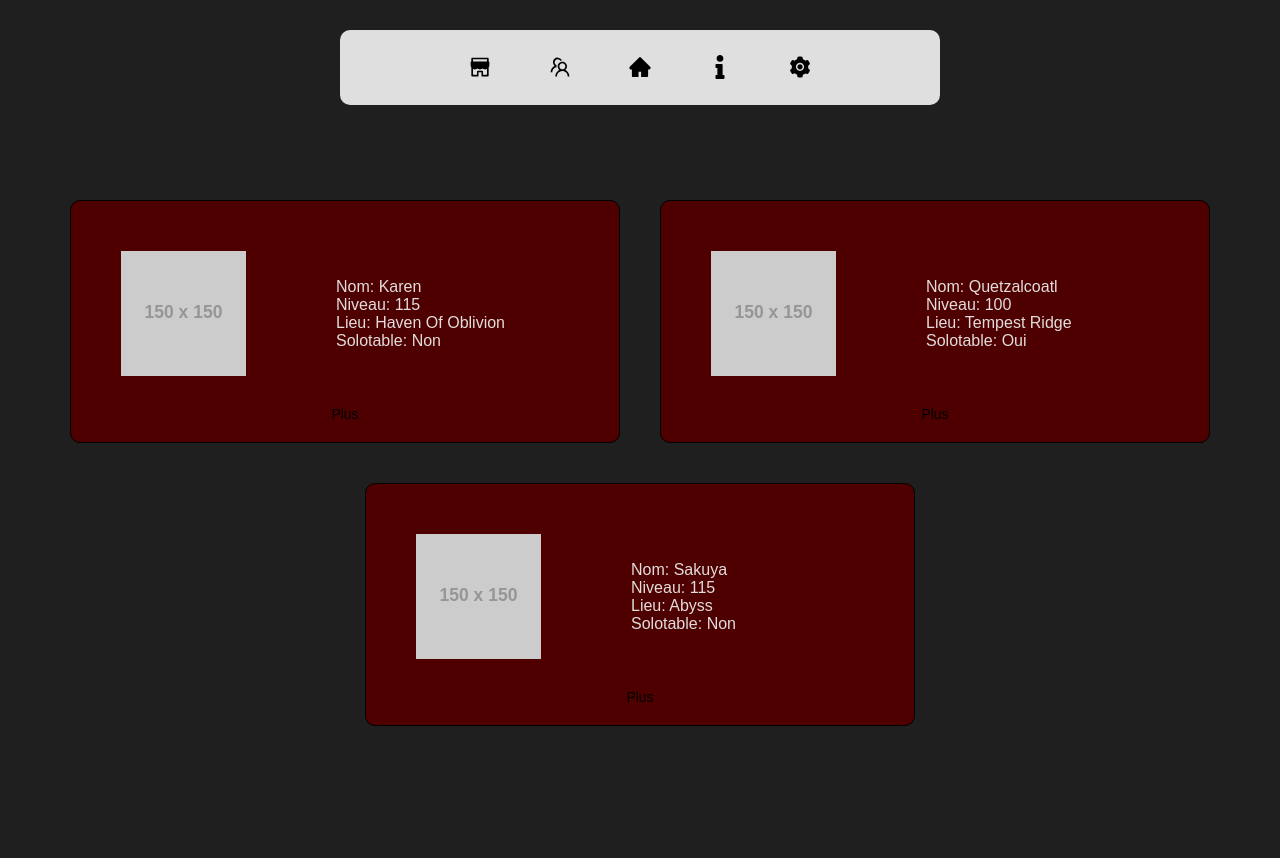
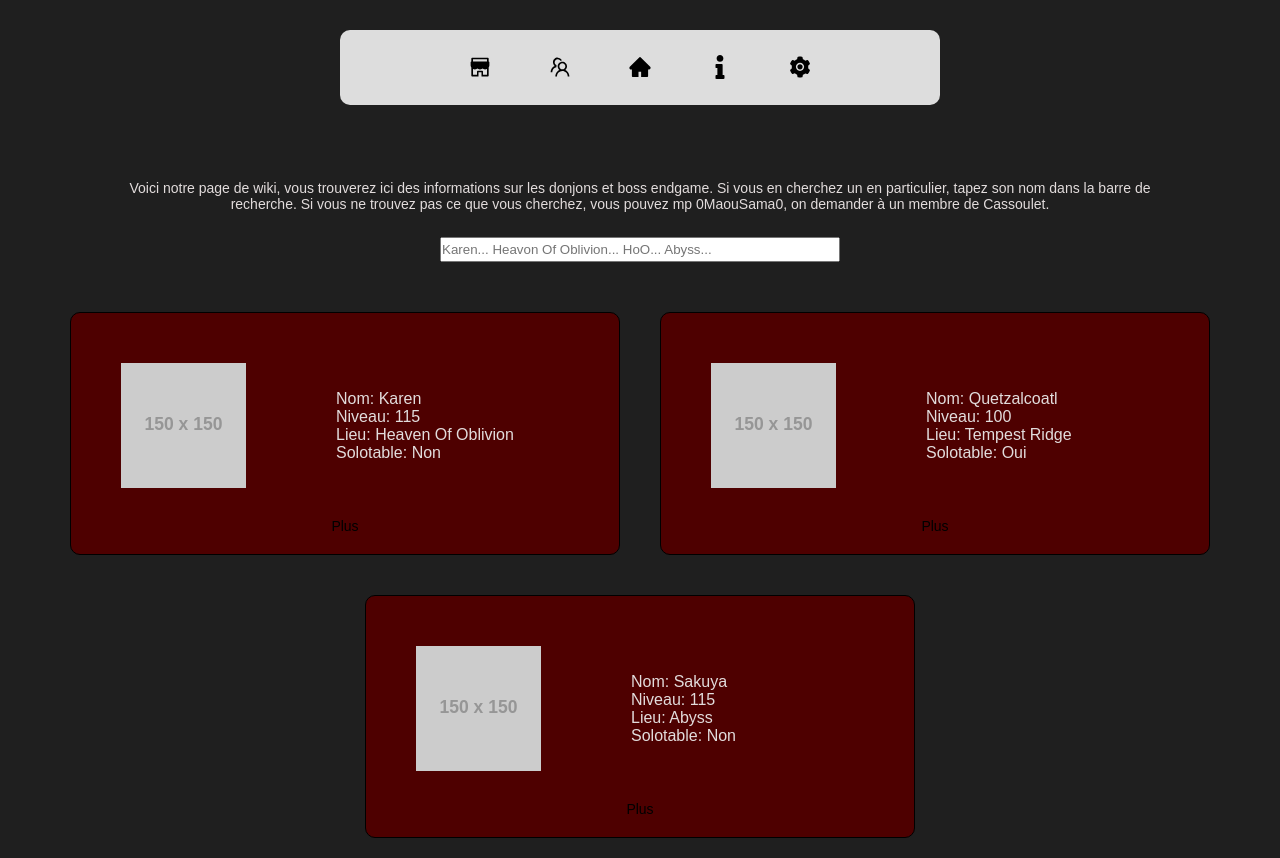
Before and after one commit to ThomasFr45/eden-wiki, a React (Create React App) app: page /#/wiki in a window 1280 px wide. Before the commit the page ends 800 px from the top, so only its background shows below. Built offline with nearby package versions, Linux system fonts and the light colour scheme.

Commit message:
Added search bar and explications in both english and french

```diff
--- a/src/components/Wiki.jsx
+++ b/src/components/Wiki.jsx
@@ -1,16 +1,20 @@
 import './wiki.css';
 import boss from '../content/boss';
-import { useContext } from 'react';
+import { useContext, useState } from 'react';
 import { Link } from 'react-router-dom';
 import MyContext from '../context/MyContext';
 
 const Wiki = () => {
+  const [search, setSearch] = useState('');
   const { language } = useContext(MyContext);
   return (
     <div className="wiki-container">
-      <div className="wiki-search"></div>
+      <p className="wiki-infos">{language === 'en' ? "Here is the wiki page, you'll find some informations about endgame boss and dungeons, if you are looking for a specific boss or dungeon, type his name in the search bar, and you should get a result. If you can't find what you are looking for, you can pm 0MaouSama0 or ask one of Cassoulet's members" : 'Voici notre page de wiki, vous trouverez ici des informations sur les donjons et boss endgame. Si vous en cherchez un en particulier, tapez son nom dans la barre de recherche. Si vous ne trouvez pas ce que vous cherchez, vous pouvez mp 0MaouSama0, on demander à un membre de Cassoulet.'}</p>
+      <div className="wiki-search">
+        <input placeholder='Karen... Heavon Of Oblivion... HoO... Abyss...' type="text" className="wiki-searchbar" value={search} onChange={(e) => setSearch(e.target.value)}/>
+      </div>
       <div className="wiki-result">
-        {boss.map(one => <div key={one.name} className="wiki-item">
+        {boss.filter(good => good.name.toLowerCase().includes(search.toLowerCase()) || good.location.toLowerCase().includes(search.toLowerCase()) || good.short?.toLowerCase().includes(search.toLowerCase())).map(one => <div key={one.name} className="wiki-item">
           <div className="wiki-item-content">
             <img src="https://via.placeholder.com/150" alt="boss-img" />
             <div className="wiki-item-infos">
--- a/src/components/navbar.css
+++ b/src/components/navbar.css
@@ -1,7 +1,7 @@
 nav {
   width:100%;
   height: 75px;
-  background-color: rgb(223, 223, 223);
+  background-color: rgb(221, 221, 221);
   margin-left:auto;
   margin-right:auto;
   position: relative;
--- a/src/components/wiki.css
+++ b/src/components/wiki.css
@@ -2,6 +2,27 @@
   display: flex;
   justify-content: center;
   flex-wrap: wrap;
+}
+
+.wiki-infos {
+  width: 80%;
+  margin-left: auto;
+  margin-right: auto;
+  margin-bottom: 25px;
+  text-align: center;
+  font-size: 14px;
+}
+
+.wiki-search {
+  width: fit-content;
+  margin-left: auto;
+  margin-right: auto;
+  margin-bottom: 30px;
+}
+
+.wiki-searchbar {
+  width: 400px;
+  height: 25px;
 }
 
 .wiki-item {
--- a/src/content/boss.js
+++ b/src/content/boss.js
@@ -2,7 +2,7 @@ const boss = [
   {
     name: "Karen",
     level: 115,
-    location: "Haven Of Oblivion",
+    location: "Heaven Of Oblivion",
     short: "HoO",
     soloable: false,
     img: "",
```
